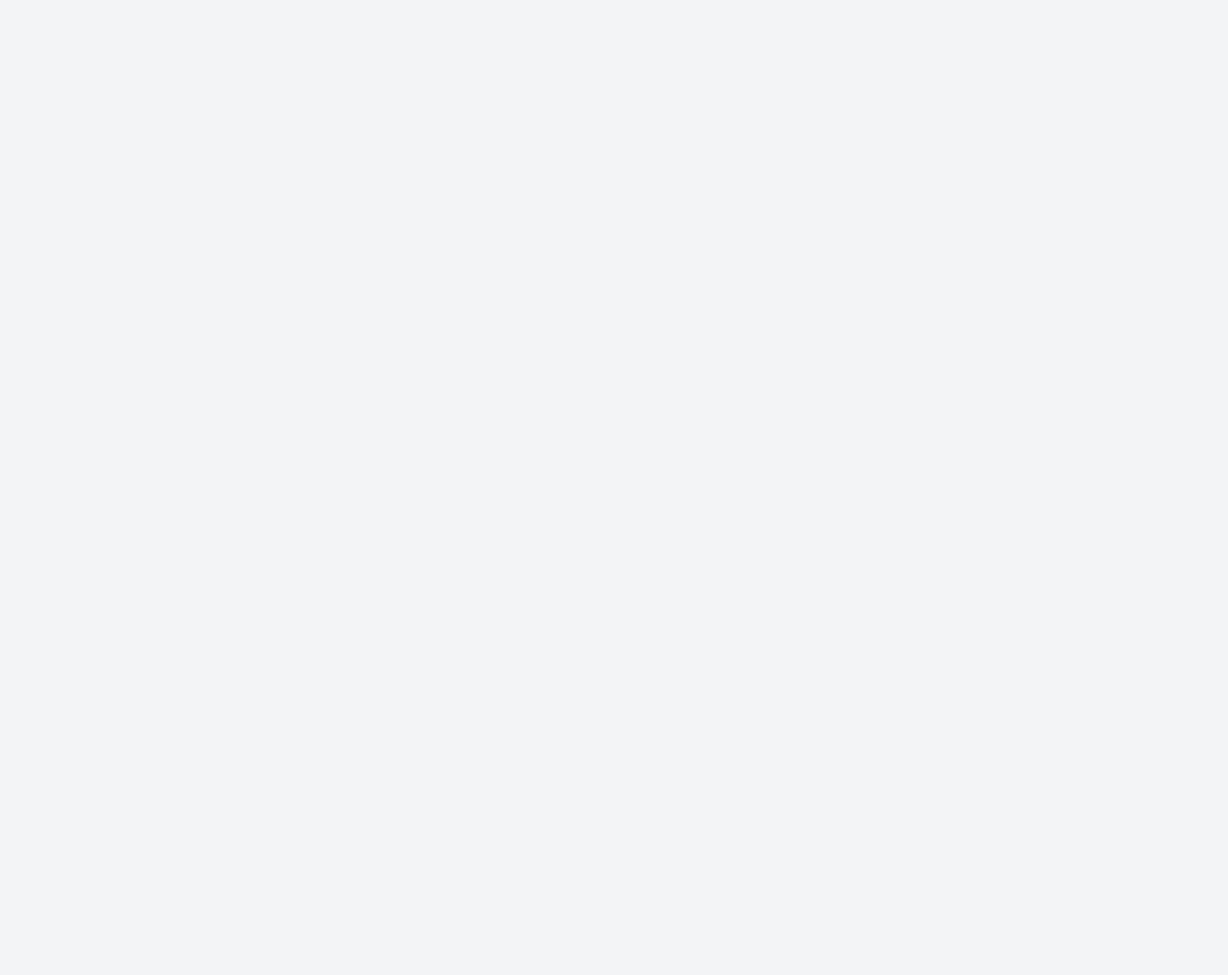
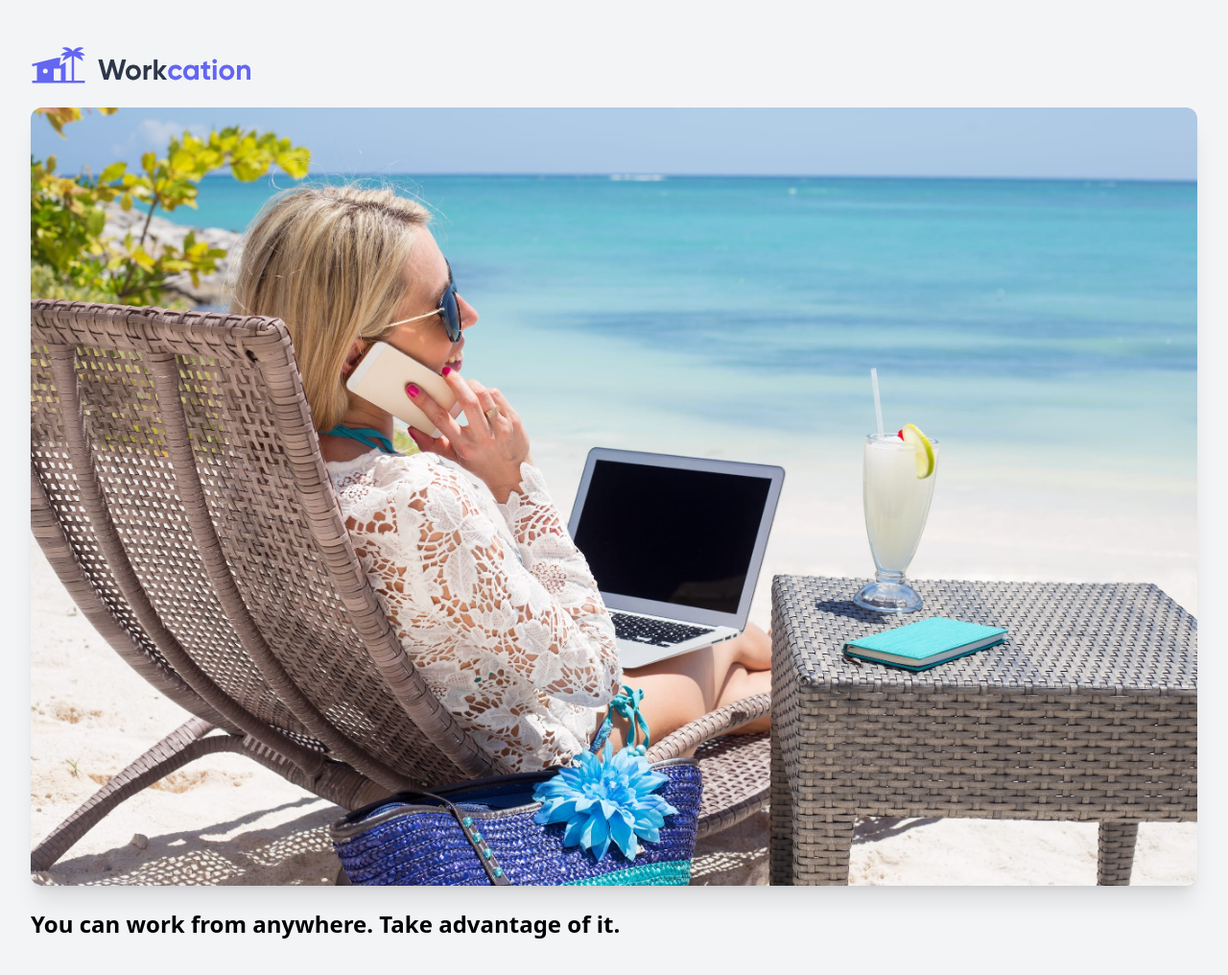
Before and after one commit to codehiker07/utility-first-workflow, a plain HTML site: page index.html in a window 1280 px wide. Shown: the whole page at 96% size. Before the commit the page ends 800 px from the top, so only its background shows below. Drawn offline with nearby package versions, Linux system fonts and the light colour scheme.

Commit message:
logo image and title added

```diff
--- a/index.html
+++ b/index.html
@@ -8,6 +8,11 @@
 </head>
 
 <body class="bg-gray-100">
+    <div class="px-8 py-12">
+        <img class="h-10" src="images/logo.svg" alt="Workcation">
+        <img class="mt-6 rounded-xl shadow-xl" src="images/beach-work.jpg" alt="Woman Workcation On the Beach">
+        <h1 class="mt-6 text-2xl font-bold">You can work from anywhere. Take advantage of it.</h1>
+    </div>
 
 </body>
 
```
Also changed, not shown: images/beach-work.jpg (added), images/logo.svg (added).
